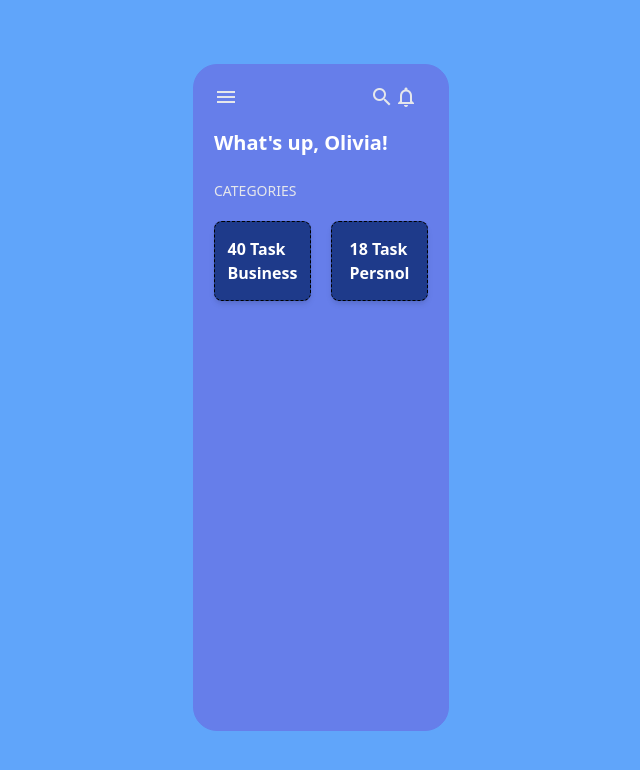
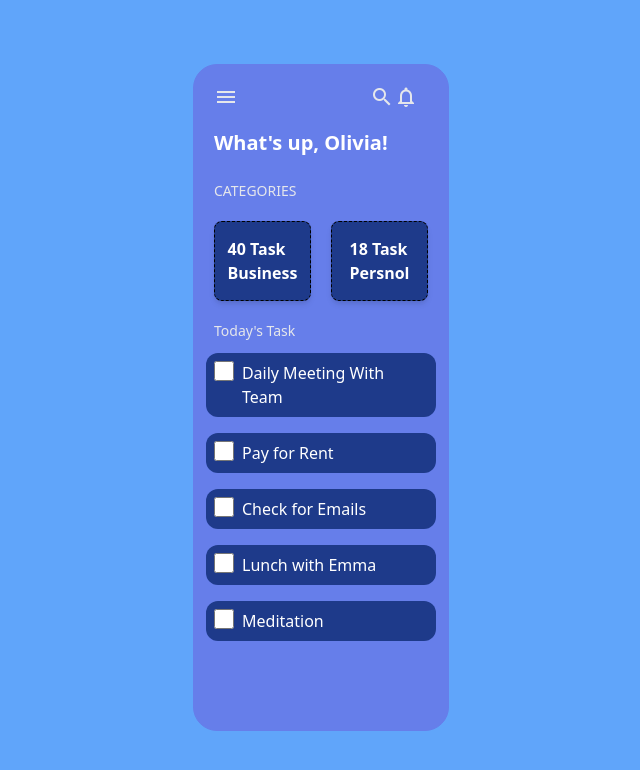
Before and after one commit to DeepaliBamble/project, a website built with Vite: page index.html in a window 1280 px wide. Shown: the whole page, without its empty margins (319-959 px from the left). Built offline with nearby package versions, Linux system fonts and the light colour scheme.

Commit message:
Feat:Added checkboxes

```diff
--- a/index.html
+++ b/index.html
@@ -1,4 +1,5 @@
 <html lang="en">
+
 <head>
     <meta charset="UTF-8">
     <meta http-equiv="X-UA-Compatible" content="IE=edge">
@@ -7,6 +8,7 @@
     <link rel="stylesheet" href="src/tailwind.css">
     <link href="https://fonts.googleapis.com/icon?family=Material+Icons" rel="stylesheet">
 </head>
+
 <body class=" justify-center bg-blue-400">
 <main class="flex mt-16 h-5/6 justify-center ">
    <div class=" bg-primary w-64 border border-primary rounded-3xl ">
@@ -51,11 +53,47 @@
 </div>
 </div>
 
+<div>
+    <span class="p-5 text-gray-200  text-sm ">Today's Task</span>
+    </div>
+
+
+    <div class="flex flex-col">
+
+        <label class="inline-flex  mt-3 m-3 bg-blue-900 rounded-xl gap-2 p-2 ">
+            <input type="checkbox" class="form-checkbox h-5 w-5" >
+            <span class="text-white">Daily Meeting With Team</span>
+        </label>
+
+        <label class="inline-flex  mt-1 m-3 bg-blue-900 rounded-xl gap-2 p-2 ">
+            <input type="checkbox" class="form-checkbox h-5 w-5 checked" >
+            <span class="text-white">Pay for Rent</span>
+        </label>
+
+        <label class="inline-flex  mt-1 m-3 bg-blue-900 rounded-xl gap-2 p-2 ">
+            <input type="checkbox" class="form-checkbox h-5 w-5" >
+            <span class="text-white">Check for Emails</span>
+        </label>
+
+        <label class="inline-flex  mt-1 m-3 bg-blue-900 rounded-xl gap-2 p-2 ">
+            <input type="checkbox" class="form-checkbox h-5 w-5" >
+            <span class="text-white">Lunch with Emma</span>
+        </label>
+        <label class="inline-flex  mt-1 m-3 bg-blue-900 rounded-xl gap-2  p-2 ">
+            <input type="checkbox" class="form-checkbox h-5 w-5" >
+            <span class="text-white ">Meditation</span>
+         </label>
+
+
+
+        </div>
+
+
+
 
 
 </div>
 
 </main>
 </body>
-
 </html>
```
Lines whose indentation alone changed are shown as unchanged.
